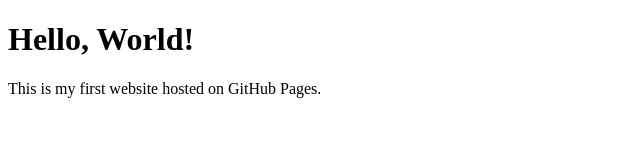
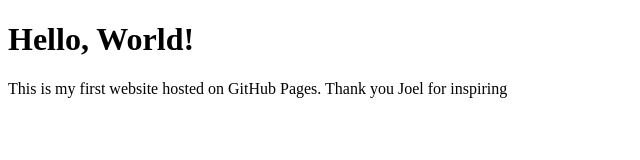
Before and after one commit to nijojoy1987/Nijo-s-Website, a plain HTML site: page index.html in a window 1280 px wide. Shown: the whole page, without its empty margins (0-640 px from the left). Drawn offline with Linux system fonts and the light colour scheme.

Commit message:
Update index.html

```diff
--- a/index.html
+++ b/index.html
@@ -5,6 +5,6 @@
 </head>
 <body>
   <h1>Hello, World!</h1>
-  <p>This is my first website hosted on GitHub Pages.</p>
+  <p>This is my first website hosted on GitHub Pages. Thank you Joel for inspiring</p>
 </body>
 </html>
```
